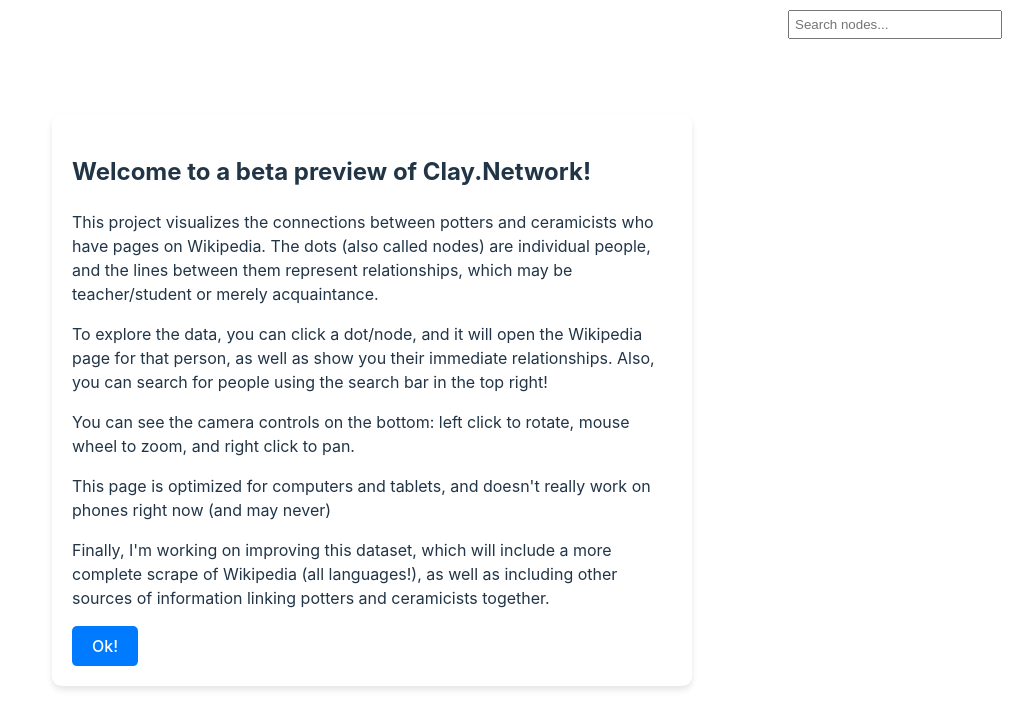
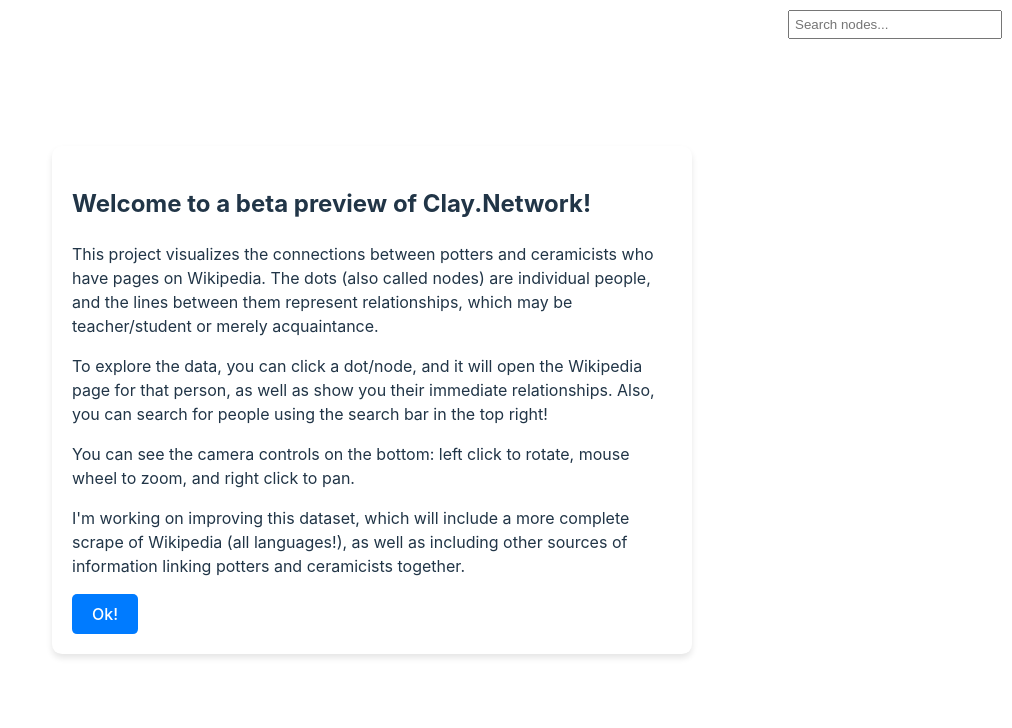
Before and after one commit to bealbrown/claynetwork, a React (Vite) app in the folder frontend/: page / in a window 1280 px wide. Shown: the top 728 px of the page, without its empty margins (268-1280 px from the left). Built offline with nearby package versions, Linux system fonts and the light colour scheme.

Commit message:
Updated modal text

```diff
--- a/frontend/src/App_newest.jsx
+++ b/frontend/src/App_newest.jsx
@@ -444,12 +444,8 @@ const Graph3DVisualization = () => {
                         pan.
                     </p>
                     <p>
-                        This page is optimized for computers and tablets, and
-                        doesn't really work on phones right now (and may never)
-                    </p>{" "}
-                    <p>
-                        Finally, I'm working on improving this dataset, which
-                        will include a more complete scrape of Wikipedia (all
+                        I'm working on improving this dataset, which will
+                        include a more complete scrape of Wikipedia (all
                         languages!), as well as including other sources of
                         information linking potters and ceramicists together.
                     </p>
```
